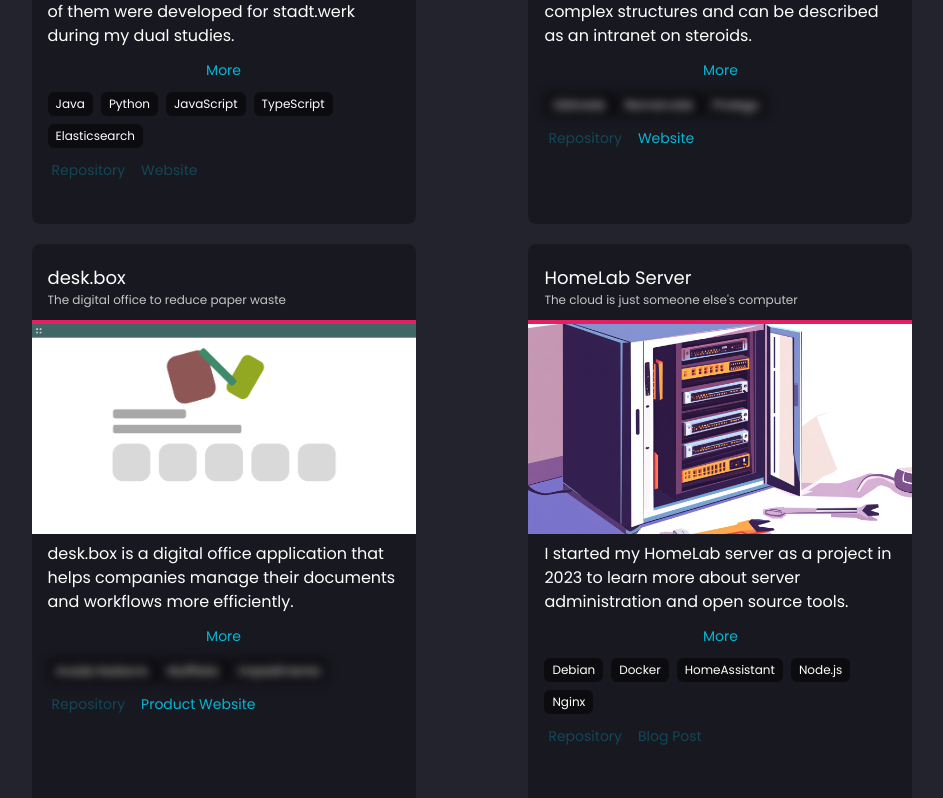
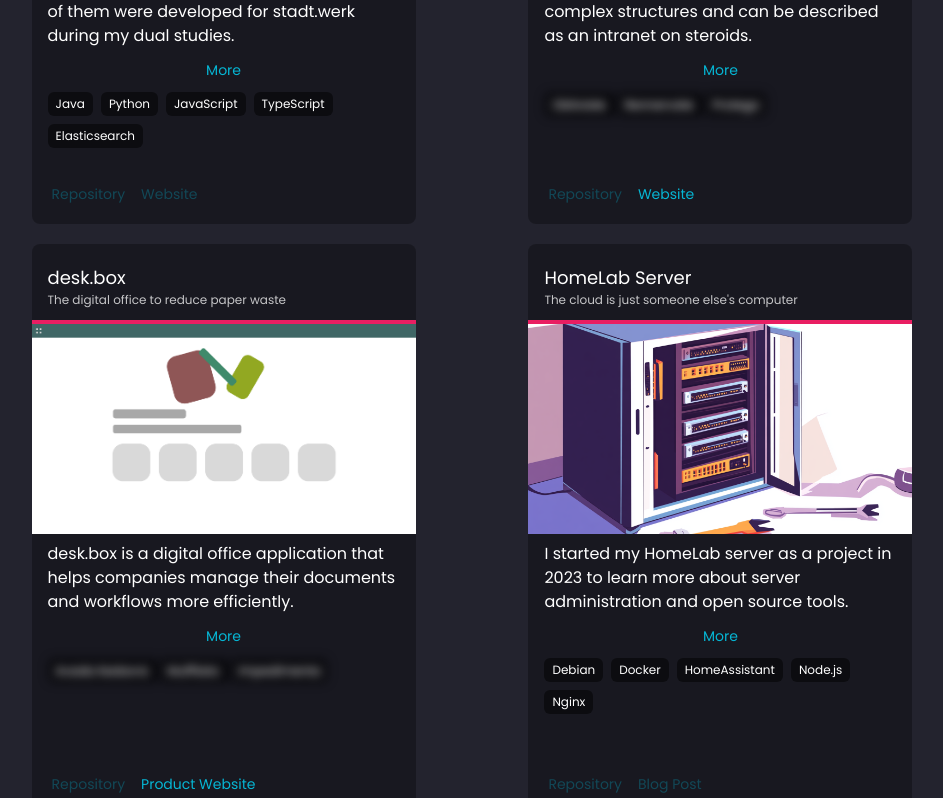
Before and after one commit to FabianReitz/fabianreitz.github.io, a React (Vite) app: page / in a window 1280 px wide. Shown: the part 3502-4300 px from the top of the page, without its empty margins (168-1111 px from the left). Built offline with nearby package versions, Linux system fonts and the light colour scheme.

Commit message:
🐛 Fixed button positioning

```diff
--- a/src/components/ProjectCard/ProjectCard.tsx
+++ b/src/components/ProjectCard/ProjectCard.tsx
@@ -76,7 +76,7 @@ export const ProjectCard = (props: ProjectCardProps) => {
           </div>
         )}
       </div>
-      <div className='flex gap-4 px-5'>
+      <div className='flex gap-4 px-5 mt-auto'>
         {props.isOpenSource ? (
           <button
             onClick={() => window.open(props.repositoryUrl, '_blank').focus()}
```
